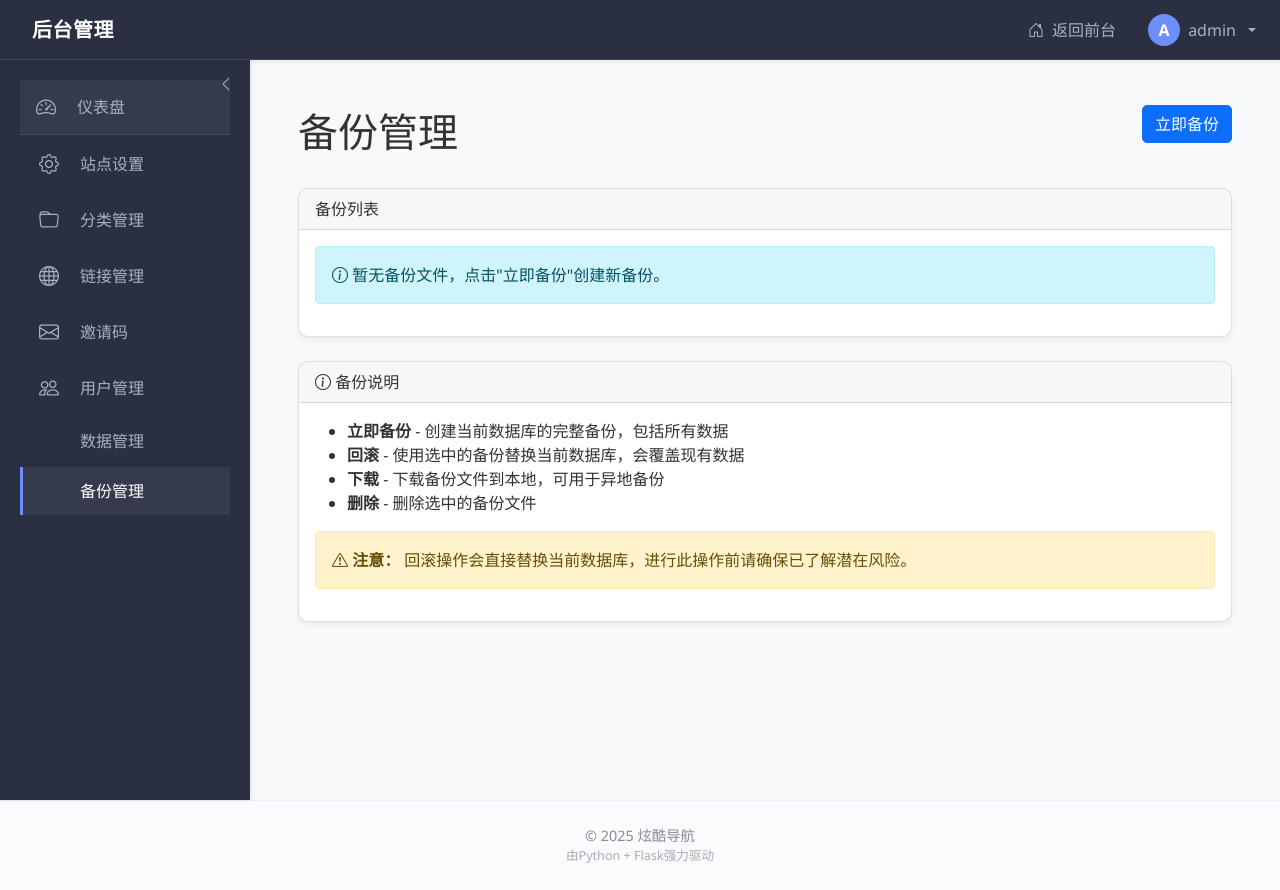
After one commit to xingxinag/book-nav0, a Flask app: page /admin/backup-list in a window 1280 px wide. The commit adds this page. Run offline with Flask 2, Linux system fonts and the light colour scheme; a user stored in the database is signed in; data comes from the database, SQL or seed files in the repository; some libraries are stand-ins or nearby versions.

Commit message:
修复数据导出,添加数据备份功能

```diff
--- a/app/admin/routes.py
+++ b/app/admin/routes.py
@@ -1004,9 +1004,9 @@ def convert_to_onenav_format(db_path):
         )
         ''')
 
-        # 转换分类数据
+        # 转换分类数据 - 修改SQL，为order字段添加引号避免SQL关键字冲突
         cursor.execute('''
-        SELECT c.id, c.name, c.description, c.icon, c.order, c.parent_id, c.created_at
+        SELECT c.id, c.name, c.description, c.icon, c."order", c.parent_id, c.created_at
         FROM category c
         ''')
         categories = cursor.fetchall()
@@ -1157,3 +1157,193 @@ def clear_all_data():
         db.session.rollback()
         current_app.logger.error(f"清空所有数据失败: {str(e)}")
         return jsonify({'success': False, 'message': f'操作失败: {str(e)}'})
+
+# 添加备份管理功能
+@bp.route('/backup-data')
+@login_required
+@superadmin_required
+def backup_data():
+    """创建数据库备份"""
+    # 确定时间戳和文件名
+    timestamp = datetime.now().strftime('%Y%m%d%H%M%S')
+    filename = f"booknav_{timestamp}.db3"
+
+    # 确保备份目录存在
+    backup_dir = os.path.join(current_app.root_path, 'backups')
+    os.makedirs(backup_dir, exist_ok=True)
+
+    # 备份文件路径
+    backup_path = os.path.join(backup_dir, filename)
+
+    try:
+        # 复制当前数据库
+        db_path = current_app.config['SQLALCHEMY_DATABASE_URI'].replace('sqlite:///', '')
+        current_app.logger.info(f"准备备份数据库到 {backup_path}")
+
+        # 数据库路径可能是相对路径，需要转换为绝对路径
+        if not os.path.isabs(db_path):
+            db_path = os.path.join(current_app.root_path, db_path)
+            current_app.logger.info(f"转换为绝对路径: {db_path}")
+
+        # 检查源文件是否存在
+        if not os.path.exists(db_path):
+            raise FileNotFoundError(f"找不到数据库文件: {db_path}")
+
+        # 复制数据库文件
+        shutil.copy2(db_path, backup_path)
+        current_app.logger.info(f"数据库备份成功: {backup_path}")
+
+        flash('数据库备份成功', 'success')
+        return redirect(url_for('admin.backup_list'))
+    except Exception as e:
+        current_app.logger.error(f"数据库备份失败: {str(e)}")
+        flash(f'数据库备份失败: {str(e)}', 'danger')
+        return redirect(url_for('admin.backup_list'))
+
+@bp.route('/backup-list')
+@login_required
+@superadmin_required
+def backup_list():
+    """备份列表管理页面"""
+    # 确保备份目录存在
+    backup_dir = os.path.join(current_app.root_path, 'backups')
+    os.makedirs(backup_dir, exist_ok=True)
+
+    # 获取所有备份文件
+    backups = []
+    for filename in os.listdir(backup_dir):
+        if filename.endswith('.db3'):
+            file_path = os.path.join(backup_dir, filename)
+            file_stats = os.stat(file_path)
+
+            # 提取备份时间
+            try:
+                # 从文件名中提取时间，格式如 booknav_20250414193523.db3
+                time_str = filename.split('_')[1].split('.')[0]
+                backup_time = datetime.strptime(time_str, '%Y%m%d%H%M%S')
+                time_display = backup_time.strftime('%Y-%m-%d %H:%M:%S')
+            except:
+                time_display = datetime.fromtimestamp(file_stats.st_mtime).strftime('%Y-%m-%d %H:%M:%S')
+
+            backups.append({
+                'filename': filename,
+                'size': file_stats.st_size,
+                'size_display': format_file_size(file_stats.st_size),
+                'time': file_stats.st_mtime,
+                'time_display': time_display
+            })
+
+    # 按时间降序排序
+    backups.sort(key=lambda x: x['time'], reverse=True)
+
+    return render_template('admin/backup_list.html', title='备份管理', backups=backups)
+
+@bp.route('/download-backup/<filename>')
+@login_required
+@superadmin_required
+def download_backup(filename):
+    """下载备份文件"""
+    # 安全检查，确保文件名不包含路径分隔符
+    if os.path.sep in filename or '..' in filename:
+        abort(404)
+
+    backup_dir = os.path.join(current_app.root_path, 'backups')
+    backup_path = os.path.join(backup_dir, filename)
+
+    # 检查文件是否存在
+    if not os.path.exists(backup_path):
+        flash('备份文件不存在', 'danger')
+        return redirect(url_for('admin.backup_list'))
+
+    try:
+        return send_file(
+            backup_path,
+            as_attachment=True,
+            download_name=filename
+        )
+    except Exception as e:
+        current_app.logger.error(f"下载备份文件失败: {str(e)}")
+        flash(f'下载失败: {str(e)}', 'danger')
+        return redirect(url_for('admin.backup_list'))
+
+@bp.route('/delete-backup/<filename>', methods=['POST'])
+@login_required
+@superadmin_required
+def delete_backup(filename):
+    """删除备份文件"""
+    # 安全检查，确保文件名不包含路径分隔符
+    if os.path.sep in filename or '..' in filename:
+        abort(404)
+
+    backup_dir = os.path.join(current_app.root_path, 'backups')
+    backup_path = os.path.join(backup_dir, filename)
+
+    # 检查文件是否存在
+    if not os.path.exists(backup_path):
+        flash('备份文件不存在', 'danger')
+        return redirect(url_for('admin.backup_list'))
+
+    try:
+        os.remove(backup_path)
+        flash('备份文件已删除', 'success')
+    except Exception as e:
+        current_app.logger.error(f"删除备份文件失败: {str(e)}")
+        flash(f'删除失败: {str(e)}', 'danger')
+
+    return redirect(url_for('admin.backup_list'))
+
+@bp.route('/restore-backup/<filename>', methods=['POST'])
+@login_required
+@superadmin_required
+def restore_backup(filename):
+    """恢复备份"""
+    # 安全检查，确保文件名不包含路径分隔符
+    if os.path.sep in filename or '..' in filename:
+        abort(404)
+
+    backup_dir = os.path.join(current_app.root_path, 'backups')
+    backup_path = os.path.join(backup_dir, filename)
+
+    # 检查文件是否存在
+    if not os.path.exists(backup_path):
+        flash('备份文件不存在', 'danger')
+        return redirect(url_for('admin.backup_list'))
+
+    try:
+        # 目标数据库路径
+        db_path = current_app.config['SQLALCHEMY_DATABASE_URI'].replace('sqlite:///', '')
+
+        # 数据库路径可能是相对路径，需要转换为绝对路径
+        if not os.path.isabs(db_path):
+            db_path = os.path.join(current_app.root_path, db_path)
+
+        # 关闭数据库连接
+        db.session.close()
+        db.engine.dispose()
+
+        # 先创建当前数据库的临时备份
+        timestamp = datetime.now().strftime('%Y%m%d%H%M%S')
+        temp_backup = f"{db_path}.restore_bak.{timestamp}"
+        shutil.copy2(db_path, temp_backup)
+
+        # 恢复备份
+        shutil.copy2(backup_path, db_path)
+
+        flash('数据库恢复成功，请重新登录', 'success')
+        # 恢复后需要重新登录
+        return redirect(url_for('auth.logout'))
+    except Exception as e:
+        current_app.logger.error(f"恢复备份失败: {str(e)}")
+        flash(f'恢复失败: {str(e)}', 'danger')
+        return redirect(url_for('admin.backup_list'))
+
+def format_file_size(size_bytes):
+    """格式化文件大小显示"""
+    if size_bytes < 1024:
+        return f"{size_bytes}B"
+    elif size_bytes < 1024 * 1024:
+        return f"{size_bytes / 1024:.1f}KB"
+    elif size_bytes < 1024 * 1024 * 1024:
+        return f"{size_bytes / (1024 * 1024):.1f}MB"
+    else:
+        return f"{size_bytes / (1024 * 1024 * 1024):.1f}GB"
--- /dev/null
+++ b/app/templates/admin/backup_list.html
@@ -0,0 +1,127 @@
+{% extends "admin/base.html" %} {% block admin_content %}
+<div class="container-fluid px-4">
+  <div class="d-flex justify-content-between align-items-center mb-4">
+    <h1 class="mt-4">备份管理</h1>
+    <a href="{{ url_for('admin.backup_data') }}" class="btn btn-primary">
+      <i class="bi bi-database-add"></i> 立即备份
+    </a>
+  </div>
+
+  <!-- 备份列表 -->
+  <div class="card mb-4">
+    <div class="card-header">
+      <i class="bi bi-database-fill-check"></i> 备份列表
+    </div>
+    <div class="card-body">
+      {% if backups %}
+      <div class="table-responsive">
+        <table class="table table-hover table-striped">
+          <thead>
+            <tr>
+              <th>序号</th>
+              <th>数据库文件名</th>
+              <th>备份时间</th>
+              <th>数据库大小</th>
+              <th>操作</th>
+            </tr>
+          </thead>
+          <tbody>
+            {% for backup in backups %}
+            <tr>
+              <td>{{ loop.index0 }}</td>
+              <td>{{ backup.filename }}</td>
+              <td>{{ backup.time_display }}</td>
+              <td>{{ backup.size_display }}</td>
+              <td>
+                <form
+                  method="post"
+                  action="{{ url_for('admin.restore_backup', filename=backup.filename) }}"
+                  class="d-inline confirm-form"
+                  data-message="确定要回滚到此备份？此操作会覆盖当前数据！"
+                >
+                  <input
+                    type="hidden"
+                    name="csrf_token"
+                    value="{{ csrf_token() }}"
+                  />
+                  <button type="submit" class="btn btn-sm btn-info">
+                    <i class="bi bi-arrow-counterclockwise"></i> 回滚
+                  </button>
+                </form>
+
+                <a
+                  href="{{ url_for('admin.download_backup', filename=backup.filename) }}"
+                  class="btn btn-sm btn-success"
+                >
+                  <i class="bi bi-download"></i> 下载
+                </a>
+
+                <form
+                  method="post"
+                  action="{{ url_for('admin.delete_backup', filename=backup.filename) }}"
+                  class="d-inline confirm-form"
+                  data-message="确定要删除此备份？"
+                >
+                  <input
+                    type="hidden"
+                    name="csrf_token"
+                    value="{{ csrf_token() }}"
+                  />
+                  <button type="submit" class="btn btn-sm btn-danger">
+                    <i class="bi bi-trash"></i> 删除
+                  </button>
+                </form>
+              </td>
+            </tr>
+            {% endfor %}
+          </tbody>
+        </table>
+      </div>
+      {% else %}
+      <div class="alert alert-info">
+        <i class="bi bi-info-circle"></i>
+        暂无备份文件，点击"立即备份"创建新备份。
+      </div>
+      {% endif %}
+    </div>
+  </div>
+
+  <!-- 备份说明 -->
+  <div class="card mb-4">
+    <div class="card-header"><i class="bi bi-info-circle"></i> 备份说明</div>
+    <div class="card-body">
+      <ul>
+        <li>
+          <strong>立即备份</strong> - 创建当前数据库的完整备份，包括所有数据
+        </li>
+        <li>
+          <strong>回滚</strong> - 使用选中的备份替换当前数据库，会覆盖现有数据
+        </li>
+        <li><strong>下载</strong> - 下载备份文件到本地，可用于异地备份</li>
+        <li><strong>删除</strong> - 删除选中的备份文件</li>
+      </ul>
+      <div class="alert alert-warning">
+        <i class="bi bi-exclamation-triangle"></i> <strong>注意：</strong>
+        回滚操作会直接替换当前数据库，进行此操作前请确保已了解潜在风险。
+      </div>
+    </div>
+  </div>
+</div>
+{% endblock %} {% block admin_scripts %}
+<script>
+  document.addEventListener("DOMContentLoaded", function () {
+    // 确认对话框
+    document.querySelectorAll(".confirm-form").forEach((form) => {
+      form.addEventListener("submit", function (e) {
+        e.preventDefault();
+        const message =
+          this.getAttribute("data-message") || "确定要执行此操作？";
+
+        if (confirm(message)) {
+          this.submit();
+        }
+      });
+    });
+  });
+</script>
+{% endblock %}
--- a/app/templates/admin/common/sidebar.html
+++ b/app/templates/admin/common/sidebar.html
@@ -72,6 +72,15 @@
           <span>数据管理</span>
         </a>
       </li>
+
+      <li
+        class="sidebar-item {% if 'admin.backup_list' in request.endpoint %}active{% endif %}"
+      >
+        <a href="{{ url_for('admin.backup_list') }}" class="sidebar-link">
+          <i class="bi bi-database-fill"></i>
+          <span>备份管理</span>
+        </a>
+      </li>
       {% endif %}
     </ul>
   </div>
--- a/app/templates/admin/data_management.html
+++ b/app/templates/admin/data_management.html
@@ -2,6 +2,9 @@
 <div class="container-fluid px-4">
   <div class="d-flex justify-content-between align-items-center mb-4">
     <h1 class="mt-4">数据管理</h1>
+    <a href="{{ url_for('admin.backup_list') }}" class="btn btn-primary">
+      <i class="bi bi-database-fill"></i> 备份管理
+    </a>
   </div>
 
   <div class="row">
```
Also changed, not shown: 1 other file.
